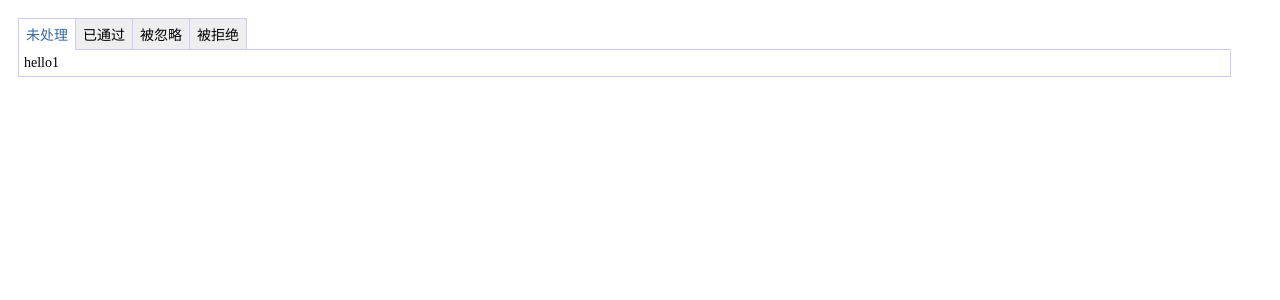
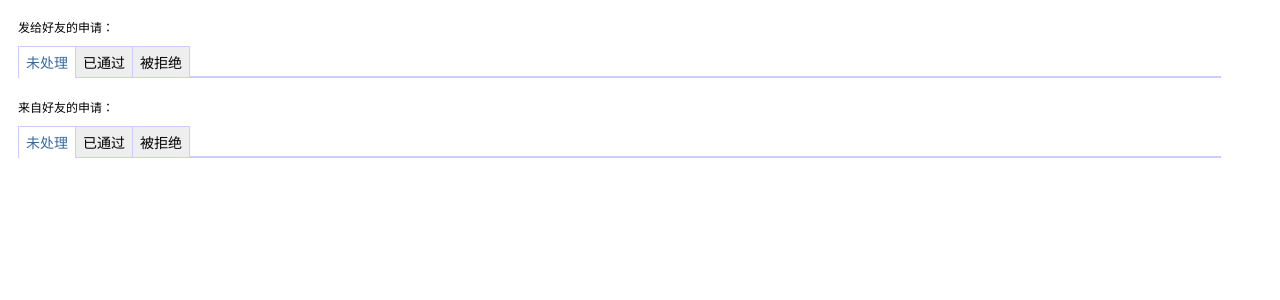
Before and after one commit to xiaozhujun/houseRent, a PHP site: page /DbName/mod/friend/applyingList.html in a window 1280 px wide. Shown: the top 300 px of the page. Run offline with PHP 8.4, Linux system fonts and the light colour scheme.

Commit message:
好友关系申请与处理列表功能

```diff
--- a/css/friend/applyingList.css
+++ b/css/friend/applyingList.css
@@ -1,4 +1,4 @@
-#sidebar-tab{
+.sidebar-tab{
 	width:95%;
 	float:left;
 	height: auto;
@@ -9,14 +9,7 @@
 
 }
 
-#tab-title{
-	position:relative;
-	width: 100%;
-	float: left;
-	margin-bottom:-2px;
-}
-
-#sidebar-tab .current{
+#applyingListBody .current{
 	color:#356aa0;
 	border-bottom:0px;
 	padding-bottom: 6px;
@@ -25,7 +18,7 @@
 
 }
 
-#tab-1,#tab-2,#tab-3,#tab-4{
+.tab{
 	position:relative;
 	float:left;
 	padding:5px 7px;
@@ -34,23 +27,100 @@
 	width: auto;
 
 	z-index: 3;
-	margin-bottom: -1px;
+	margin-bottom: -2px;
 	margin-right: -1px;
 
 	background-color: #eee;
 }
 
-.tab-2,.tab-3,.tab-4{
+.tab-body{
 	display:none;
 }
 
-#tab-content{
+.tab-content{
 	position:relative;
 	width: 100%;
 	float:left;
 
 	border:1px solid #ccf;
 	z-index: 1;
-	padding: 5px;
 
 }
+
+.realNameDiv
+{
+	width: 100px;
+	float:left;
+	border-style:solid;
+	border-color:#ccc;
+	border-width: 1px;
+
+	margin-right:-1px;
+	margin-bottom:-1px;
+}
+
+.authInfoDiv
+{
+	width:250px;
+	float:left;
+	border-style:solid;
+	border-color:#ccc;
+	border-width: 1px;
+
+	margin-right:-1px;
+	margin-bottom:-1px;
+}
+
+.createTimeDiv
+{
+	width:150px;
+	float:left;
+	border-style:solid;
+	border-color:#ccc;
+	border-width: 1px;
+
+	margin-right:-1px;
+	margin-bottom:-1px;
+}
+
+.applyActionDiv
+{
+	width:200px;
+	float:left;
+	border-style:solid;
+	border-color:#ccc;
+	border-width: 1px;
+
+	margin-right:-1px;
+	margin-bottom:-1px;
+}
+
+.applyingRowDiv
+{
+	width:100%;
+	float:left;
+	text-align:center;
+}
+
+.applyingRowHeadDiv
+{
+	width:100%;
+	float:left;
+	font-weight:bold;
+	text-align: center;
+}
+
+.tab-body
+{
+	margin:10px;
+	float:left;
+}
+
+.tabTitle
+{
+	width:100%;
+	float:left;
+	font-size:12px;
+	padding-top:10px;
+	padding-left:10px;
+}
--- a/houseRent/Lib/Model/FriendApplyModel.class.php
+++ b/houseRent/Lib/Model/FriendApplyModel.class.php
@@ -10,7 +10,7 @@
 
 	//自动填充
 	protected $_auto=array(
-			array("createTime","dateTime",3,'callback'),
+			array("createTime","dateTime",1,'callback'),
 			array("updateTime","dateTime",3,'callback'),
 	);
 
--- a/js/config.js
+++ b/js/config.js
@@ -12,6 +12,12 @@
 		},
 		"friend":{
 			"applyFriend":"/Friend/applyFriend",
+			"applyingUntreated":"/Friend/applyingUntreated",
+			"applyingPassed":"/Friend/applyingPassed",
+			"applyingRefused":"/Friend/applyingRefused",
+			"applyingUntreat":"/Friend/applyingUntreat",
+			"applyingPass":"/Friend/applyingPass",
+			"applyingRefuse":"/Friend/applyingRefuse",
 		}
 
 	}
--- a/mod/friend/applyingList.html
+++ b/mod/friend/applyingList.html
@@ -9,26 +9,212 @@
 <body>
 	<script type="text/javascript">
 	$(document).ready(function(){
-		$('.tab').mouseover(function(){
 
-			$(this).addClass("current").siblings().removeClass();
+		$.get($.URL.friend.applyingUntreated,null,applyingUntreatedCallback,"json");
+		$.get($.URL.friend.applyingUntreat,null,applyingUntreatCallback,"json");
 
-			$("."+$(this).attr("id")).show().siblings().hide();
+		$("#untreatedTab").unbind("mouseover");
+		$("#untreatedTab").mouseover(function(){
+			$.get($.URL.friend.applyingUntreated,null,applyingUntreatedCallback,"json");
+		});
 
+		$("#passedTab").unbind("mouseover");
+		$("#passedTab").mouseover(function(){
+			$.get($.URL.friend.applyingPassed,null,applyingPassedCallback,"json");
 		});
+
+		$("#refusedTab").unbind("mouseover");
+		$("#refusedTab").mouseover(function(){
+			$.get($.URL.friend.applyingRefused,null,applyingRefusedCallback,"json");
+		});
+
+		$("#untreatTab").unbind("mouseover");
+		$("#untreatTab").mouseover(function(){
+			$.get($.URL.friend.applyingUntreat,null,applyingUntreatCallback,"json");
+		});
+
+		$("#passTab").unbind("mouseover");
+		$("#passTab").mouseover(function(){
+			$.get($.URL.friend.applyingPassed,null,applyingPassCallback,"json");
+		});
+
+		$("#refuseTab").unbind("mouseover");
+		$("#refuseTab").mouseover(function(){
+			$.get($.URL.friend.applyingRefuse,null,applyingRefuseCallback,"json");
+		});
+
 	});
+
+	//未处理申请
+	function applyingUntreatedCallback(result)
+	{
+		$("#untreatedTabBody").html("");
+		if(result.data.list && result.data.list.length>=1)
+			{
+				var listHead = $("<div class='applyingRowHeadDiv'><div class='realNameDiv'>好友</div><div class='authInfoDiv'>申请信息</div><div class='createTimeDiv'>申请时间</div></div>");
+				$("#untreatedTabBody").append(listHead);
+				$(result.data.list).each(function(index,item){
+					var realNameDiv = $("<div class='realNameDiv'></div>").html(item.toRealName);
+					var authInfoDiv = $("<div class='authInfoDiv'></div>").html(item.authInfo);
+					var createTimeDiv = $("<div class='createTimeDiv'></div>").html(item.createTime);
+					var rowDiv = $("<div class='applyingRowDiv'></div>").append(realNameDiv).append(authInfoDiv).append(createTimeDiv);
+					$("#untreatedTabBody").append(rowDiv);
+				});
+			}
+		else
+			{
+				$("#untreatedTabBody").append("亲，没有符合条件的记录！");
+			}
+
+		$("#untreatedTab").addClass("current").siblings().removeClass("current");
+		$("#untreatedTabBody").show().siblings().hide();
+	}
+
+	//未处理申请
+	function applyingPassedCallback(result)
+	{
+		$("#passedTabBody").html("");
+		if(result.data.list && result.data.list.length>=1)
+			{
+				var listHead = $("<div class='applyingRowHeadDiv'><div class='realNameDiv'>好友</div><div class='authInfoDiv'>申请信息</div><div class='createTimeDiv'>申请时间</div></div>");
+				$("#passedTabBody").append(listHead);
+				$(result.data.list).each(function(index,item){
+					var realNameDiv = $("<div class='realNameDiv'></div>").html(item.toRealName);
+					var authInfoDiv = $("<div class='authInfoDiv'></div>").html(item.authInfo);
+					var createTimeDiv = $("<div class='createTimeDiv'></div>").html(item.createTime);
+					var rowDiv = $("<div class='applyingRowDiv'></div>").append(realNameDiv).append(authInfoDiv).append(createTimeDiv);
+					$("#passedTabBody").append(rowDiv);
+				});
+			}
+		else
+			{
+				$("#passedTabBody").append("亲，没有符合条件的记录！");
+			}
+		$("#passedTab").addClass("current").siblings().removeClass("current");
+		$("#passsedTabBody").show().siblings().hide();
+	}
+
+	//未处理申请
+	function applyingRefusedCallback(result)
+	{
+		$("#refusedTabBody").html("");
+		if(result.data.list && result.data.list.length>=1)
+			{
+				var listHead = $("<div class='applyingRowHeadDiv'><div class='realNameDiv'>好友</div><div class='authInfoDiv'>申请信息</div><div class='createTimeDiv'>申请时间</div></div>");
+				$("#refusedTabBody").append(listHead);
+				$(result.data.list).each(function(index,item){
+					var realNameDiv = $("<div class='realNameDiv'></div>").html(item.toRealName);
+					var authInfoDiv = $("<div class='authInfoDiv'></div>").html(item.authInfo);
+					var createTimeDiv = $("<div class='createTimeDiv'></div>").html(item.createTime);
+					var rowDiv = $("<div class='applyingRowDiv'></div>").append(realNameDiv).append(authInfoDiv).append(createTimeDiv);
+					$("#refusedTabBody").append(rowDiv);
+				});
+			}
+		else
+			{
+				$("#refusedTabBody").append("亲，没有符合条件的记录！");
+			}
+		$("#refusedTab").addClass("current").siblings().removeClass("current");
+		$("#refusedTabBody").show().siblings().hide();
+	}
+
+	//未处理申请
+	function applyingUntreatCallback(result)
+	{
+		$("#untreatTabBody").html("");
+		if(result.data.list && result.data.list.length>=1)
+			{
+				var listHead = $("<div class='applyingRowHeadDiv'><div class='realNameDiv'>好友</div><div class='authInfoDiv'>申请信息</div><div class='createTimeDiv'>申请时间</div><div class='applyActionDiv'>操作</div></div>");
+				$("#untreatTabBody").append(listHead);
+				$(result.data.list).each(function(index,item){
+					var realNameDiv = $("<div class='realNameDiv'></div>").html(item.toRealName);
+					var authInfoDiv = $("<div class='authInfoDiv'></div>").html(item.authInfo);
+					var createTimeDiv = $("<div class='createTimeDiv'></div>").html('&nbsp;' + item.createTime);
+					var actionDiv = $("<div class='applyActionDiv'><a href='/Friend/passApply'>通过</a>&nbsp;<a href='/Friend/refuseApply'>拒绝</a></div>");
+					var rowDiv = $("<div class='applyingRowDiv'></div>").append(realNameDiv).append(authInfoDiv).append(createTimeDiv).append(actionDiv);
+					$("#untreatTabBody").append(rowDiv);
+				});
+			}
+		else
+			{
+				$("#untreatTabBody").append("亲，没有符合条件的记录！");
+			}
+		$("#untreatTab").addClass("current").siblings().removeClass("current");
+		$("#untreatTabBody").show().siblings().hide();
+	}
+
+	//未处理申请
+	function applyingPassCallback(result)
+	{
+		$("#passTabBody").html("");
+		if(result.data.list && result.data.list.length>=1)
+			{
+				var listHead = $("<div class='applyingRowHeadDiv'><div class='realNameDiv'>好友</div><div class='authInfoDiv'>申请信息</div><div class='createTimeDiv'>申请时间</div></div>");
+				$("#passTabBody").append(listHead);
+				$(result.data.list).each(function(index,item){
+					var realNameDiv = $("<div class='realNameDiv'></div>").html(item.toRealName);
+					var authInfoDiv = $("<div class='authInfoDiv'></div>").html(item.authInfo);
+					var createTimeDiv = $("<div class='createTimeDiv'></div>").html(item.createTime);
+					var rowDiv = $("<div class='applyingRowDiv'></div>").append(realNameDiv).append(authInfoDiv).append(createTimeDiv);
+					$("#passTabBody").append(rowDiv);
+				});
+			}
+		else
+			{
+				$("#passTabBody").append("亲，没有符合条件的记录！");
+			}
+		$("#passTab").addClass("current").siblings().removeClass("current");
+		$("#passTabBody").show().siblings().hide();
+
+	}
+
+	//未处理申请
+	function applyingRefuseCallback(result)
+	{
+		$("#refuseTabBody").html("");
+		if(result.data.list && result.data.list.length>=1)
+			{
+				var listHead = $("<div class='applyingRowHeadDiv'><div class='realNameDiv'>好友</div><div class='authInfoDiv'>申请信息</div><div class='createTimeDiv'>申请时间</div></div>");
+				$("#refuseTabBody").append(listHead);
+				$(result.data.list).each(function(index,item){
+					var realNameDiv = $("<div class='realNameDiv'></div>").html(item.toRealName);
+					var authInfoDiv = $("<div class='authInfoDiv'></div>").html(item.authInfo);
+					var createTimeDiv = $("<div class='createTimeDiv'></div>").html(item.createTime);
+					var rowDiv = $("<div class='applyingRowDiv'></div>").append(realNameDiv).append(authInfoDiv).append('&nbsp;' + createTimeDiv);
+					$("#refuseTabBody").append(rowDiv);
+				});
+			}
+		else
+			{
+				$("#refuseTabBody").append("亲，没有符合条件的记录！");
+			}
+		$("#refuseTab").addClass("current").siblings().removeClass("current");
+		$("#refuseTabBody").show().siblings().hide();
+	}
+
 	</script>
-	<div class='modContainer'>
-		<div id="sidebar-tab">
-			<div id="tab-1" class="tab current">未处理</div>
-			<div class="tab" id="tab-2">已通过</div>
-			<div class="tab" id="tab-3">被忽略</div>
-			<div class="tab" id="tab-3">被拒绝</div>
-			<div id="tab-content">
-				<div class="tab-1">hello1</div>
-				<div class="tab-2">hello2</div>
-				<div class="tab-3">hello3</div>
-				<div class="tab-4">hello4</div>
+	<div id="applyingListBody" class='modContainer'>
+		<div id="toFriendApplyTitle" class="tabTitle">发给好友的申请：</div>
+		<div  class="sidebar-tab">
+			<div id="untreatedTab" class="tab current">未处理</div>
+			<div id="passedTab" class="tab">已通过</div>
+			<div id="refusedTab" class="tab">被拒绝</div>
+			<div class="tab-content">
+				<div id="untreatedTabBody" class="tab-body"></div>
+				<div id='passedTabBody' class="tab-body"></div>
+				<div id='refusedTabBody' class="tab-body"></div>
+			</div>
+		</div>
+
+		<div id="fromFriendApplyTitle" class="tabTitle">来自好友的申请：</div>
+		<div  class="sidebar-tab">
+			<div id="untreatTab" class="tab current">未处理</div>
+			<div id="passTab"  class="tab">已通过</div>
+			<div id="refuseTab" class="tab">被拒绝</div>
+			<div class="tab-content">
+				<div id="untreatTabBody" class="tab-body"></div>
+				<div id='passTabBody' class="tab-body"></div>
+				<div id='refuseTabBody' class="tab-body"></div>
 			</div>
 		</div>
 	</div>
```
Also changed, not shown: houseRent/Lib/Action/FriendAction.class.php (+116 -3 lines), css/friend/applyFriend.css (line endings or trailing spaces).
